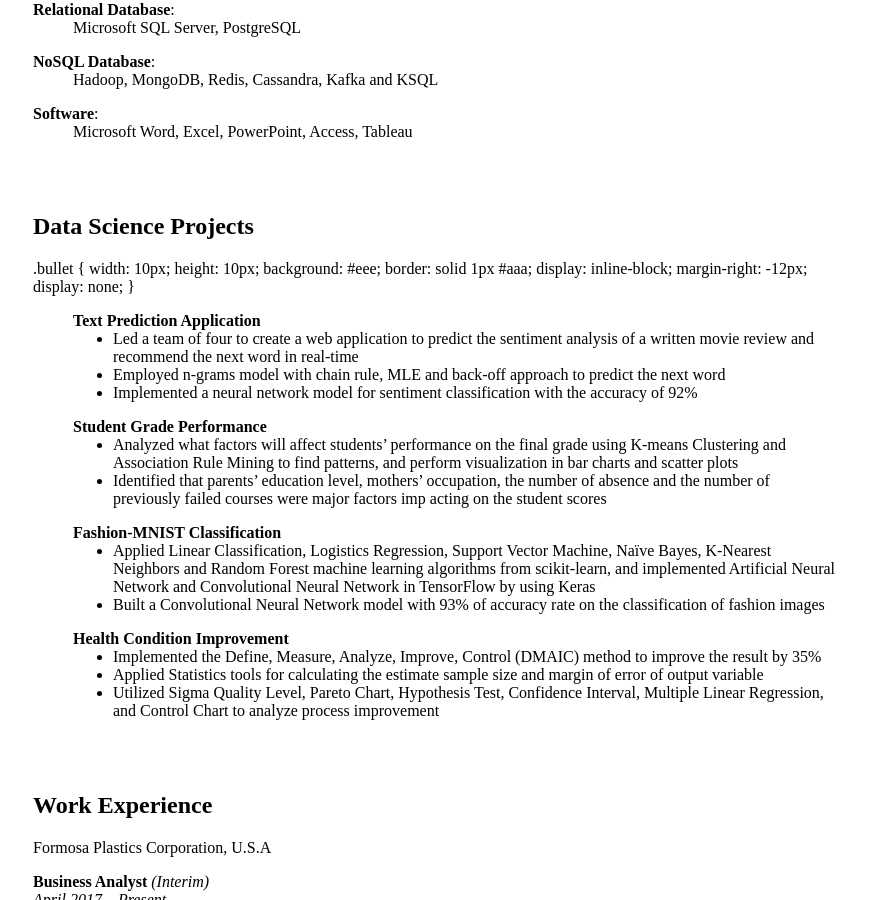
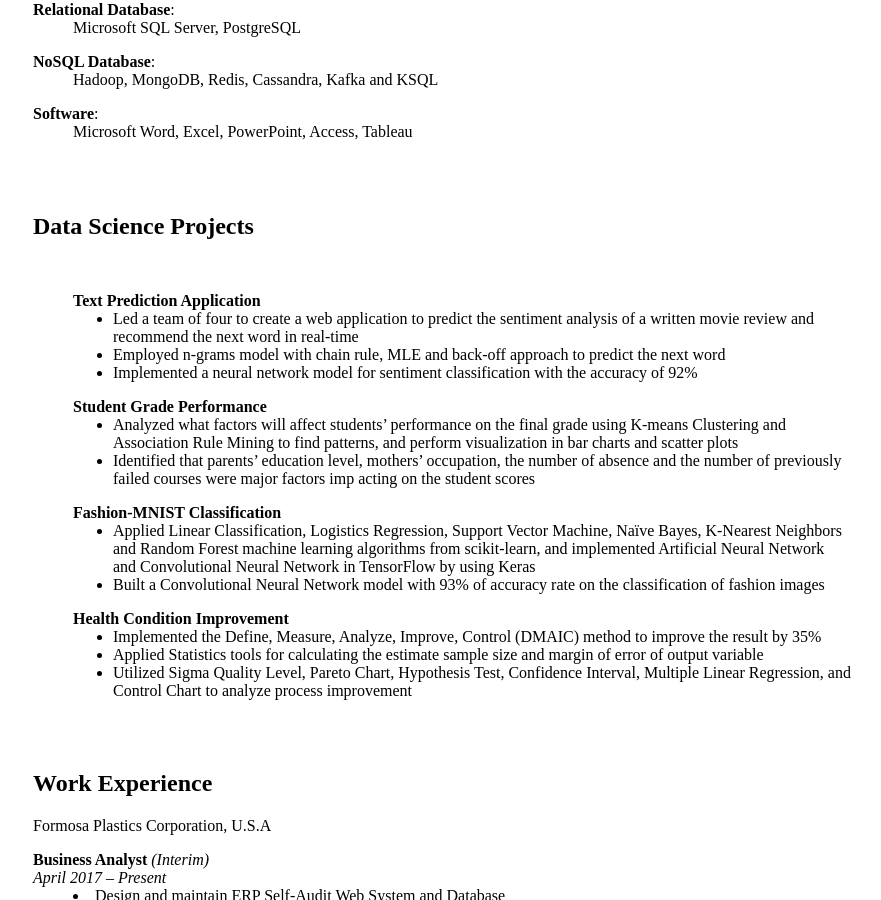
Before and after one commit to bing020815/bing020815.github.io, a Jekyll site: the page built from resume/index.html, in a window 1280 px wide and 900 px high, scrolled down 1021 px. Shown: the whole window, without its empty margins (159-1040 px from the left). Built offline with Jekyll 4.4.1, drawn with Linux system fonts in a browser that asks for light colours.

Commit message:
Update index.html

```diff
--- a/resume/index.html
+++ b/resume/index.html
@@ -43,16 +43,8 @@
 		</dl>
 
 	<br><br><h2>Data Science Projects</h2>
-	.bullet {
-	    width: 10px;
-	    height: 10px;
-	    background: #eee;
-	    border: solid 1px #aaa;
-	    display: inline-block;
-	    margin-right: -12px;
-	display: none;
-	}
-		<ul>
+		<ul style="display: inline-block;
+			   margin-right: -12px;">
 		<dl class="dl-horizontal">
 		<dt><strong>Text Prediction Application</strong></dt>
 		<dd><li>Led a team of four to create a web application to predict the sentiment analysis of a written movie review
```
